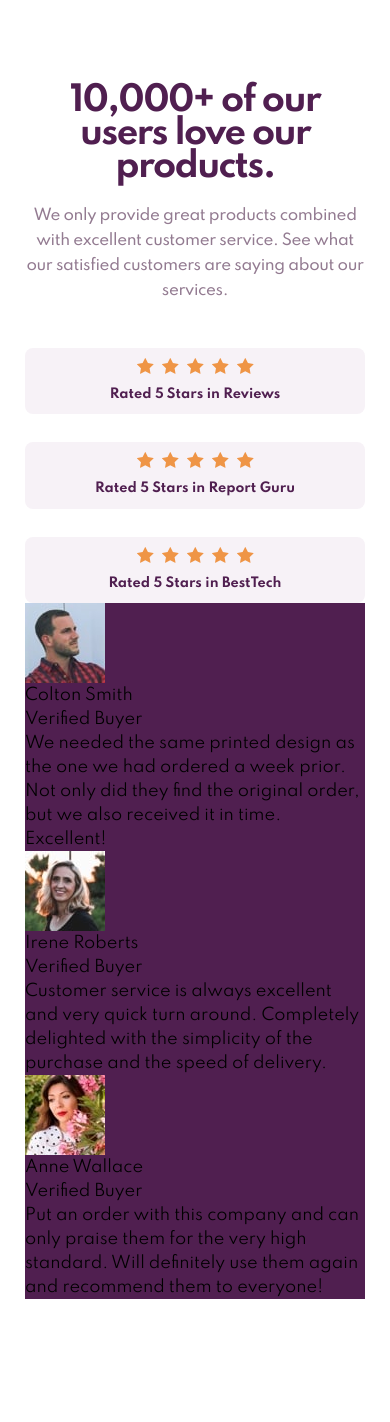
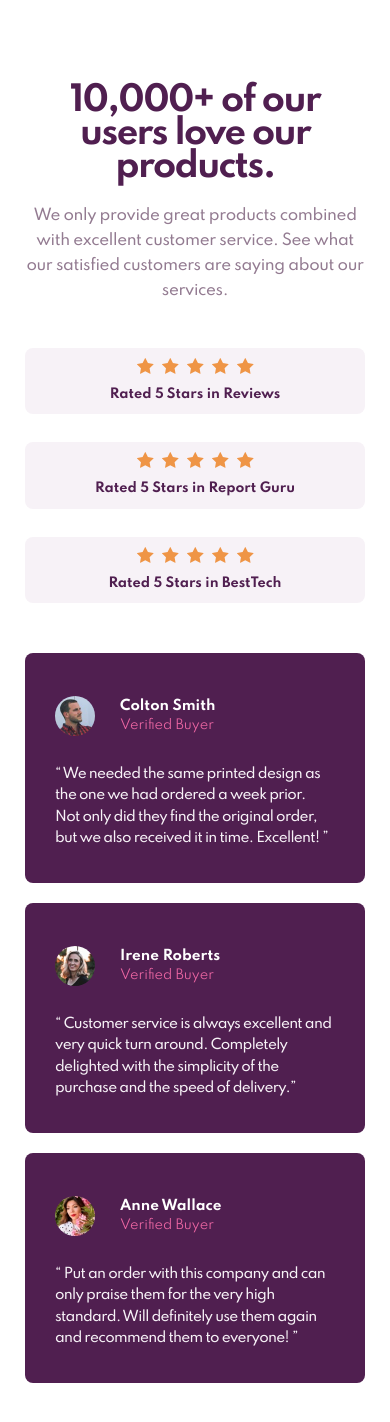
Before and after one commit to OTF31/social-proof-section, a React (Create React App) app: page / in a window 390 px wide. Shown: the top 1422 px of the page. Before the commit the page ends 1384 px from the top, so only its background shows below. Built offline with nearby package versions, Linux system fonts and the light colour scheme; the HTML template or start-up script is replaced by a standard one.

Commit message:
Add mobile design
Three bottom cards were added

```diff
--- a/src/App.jsx
+++ b/src/App.jsx
@@ -12,21 +12,21 @@ const App = () => {
       name: "Colton Smith",
       subtitle: "Verified Buyer",
       opinion:
-        "We needed the same printed design as the one we had ordered a week prior. Not only did they find the original order, but we also received it in time. Excellent!",
+        " We needed the same printed design as the one we had ordered a week prior. Not only did they find the original order, but we also received it in time. Excellent! ",
     },
     {
       img: IreneProfile,
       name: "Irene Roberts",
       subtitle: "Verified Buyer",
       opinion:
-        "Customer service is always excellent and very quick turn around. Completely delighted with the simplicity of the purchase and the speed of delivery.",
+        " Customer service is always excellent and very quick turn around. Completely delighted with the simplicity of the purchase and the speed of delivery.",
     },
     {
       img: AnneProfile,
       name: "Anne Wallace",
       subtitle: "Verified Buyer",
       opinion:
-        "Put an order with this company and can only praise them for the very high standard. Will definitely use them again and recommend them to everyone!",
+        " Put an order with this company and can only praise them for the very high standard. Will definitely use them again and recommend them to everyone! ",
     },
   ];
 
@@ -55,7 +55,7 @@ const App = () => {
           </div>
         </div>
 
-        <div>
+        <div className="mt-[50px] flex flex-col gap-[20px]">
           {buyers.map((buyer) => {
             return (
               <Card
--- a/src/components/card.jsx
+++ b/src/components/card.jsx
@@ -1,11 +1,22 @@
 const Card = (props) => {
   return (
     <>
-      <div className="bg-[#501F50]">
-        <img src={props.img} />
-        <p>{props.name}</p>
-        <p>{props.subtitle}</p>
-        <p>{props.opinion}</p>
+      <div className="bg-[#501F50] rounded-lg flex flex-col pl-[30px] pr-[33.5px] pt-[43px] pb-[33px]">
+        <div className="flex gap-[25px]">
+          <img
+            src={props.img}
+            alt="Profile"
+            className="block rounded-full w-[40px] h-[40px]"
+          />
+          <div>
+            <p className="text-white font-bold text-[0.85rem]">{props.name}</p>
+            <p className="text-[#EE67A4] text-[0.80rem]">{props.subtitle}</p>
+          </div>
+        </div>
+
+        <p className="text-[#F7F2F7] text-[0.85rem] font-[500] mt-[28px] tracking-tighter leading-[21.5px]">
+          &#8220;{props.opinion}&#8221;
+        </p>
       </div>
     </>
   );
```
